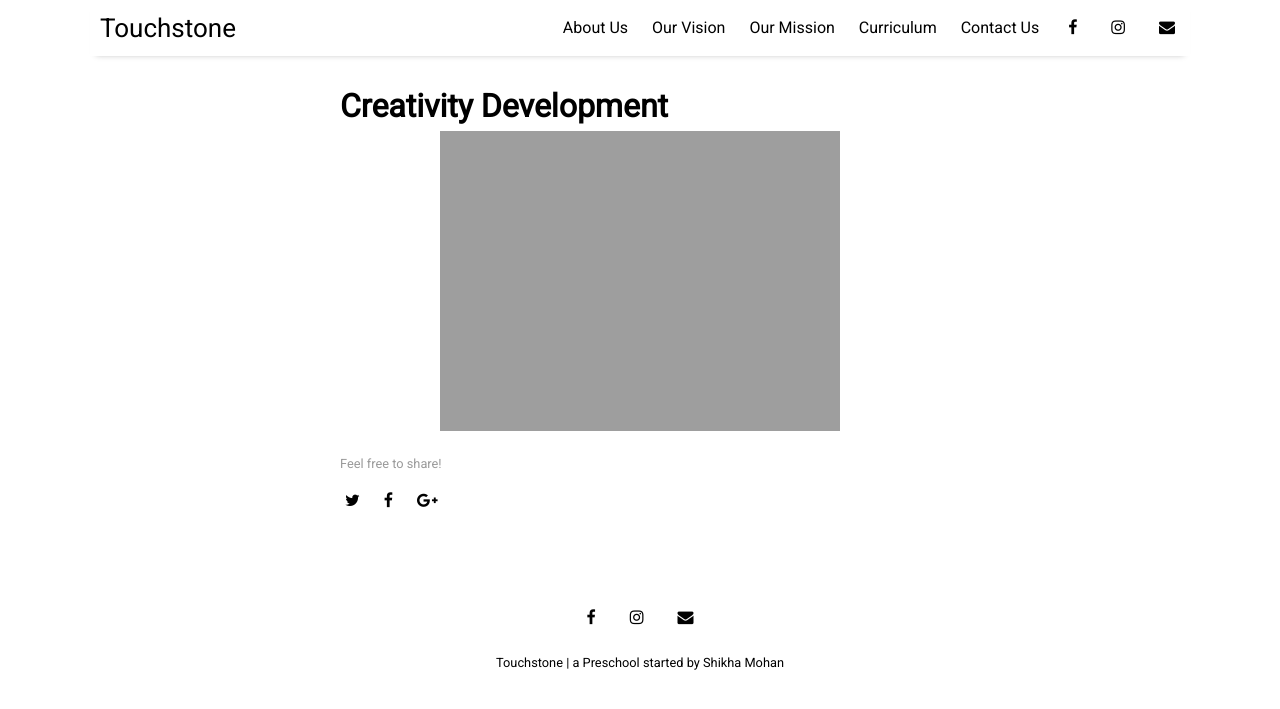
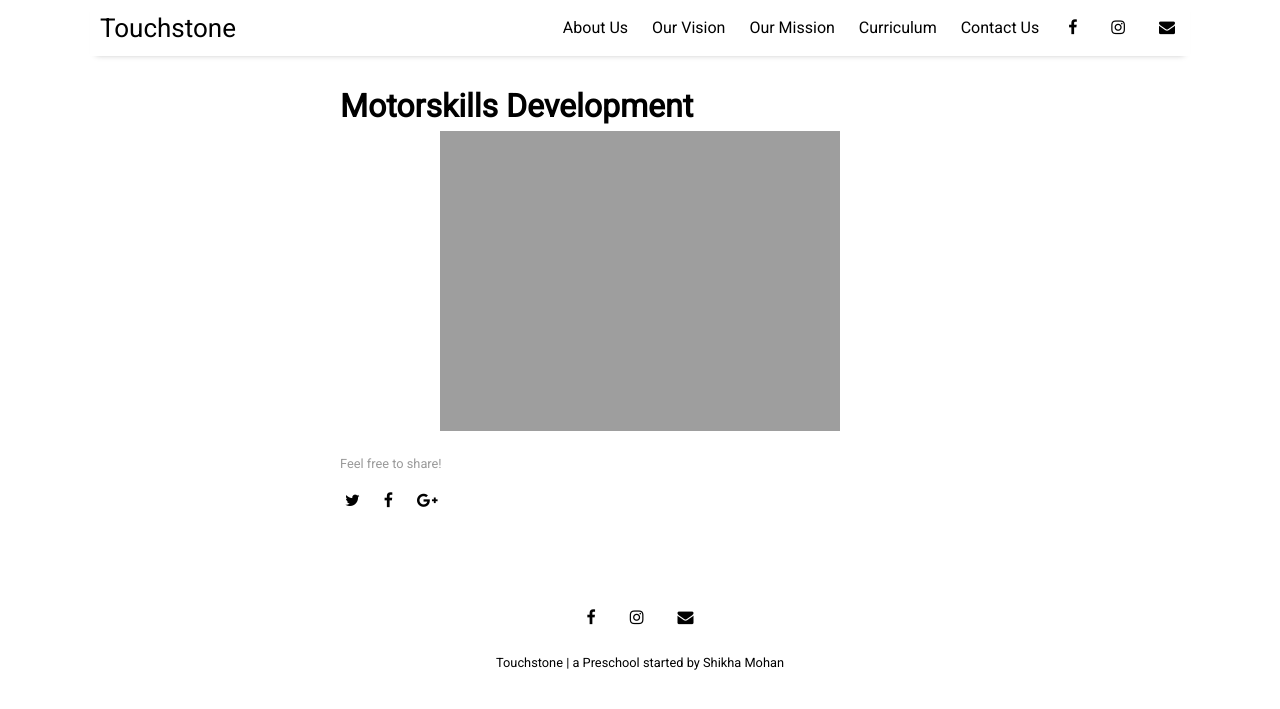
Before and after one commit to touchstonepreschool/touchstonepreschool.github.io, a Jekyll site: the page built from _posts/2016-04-04-about-the-author.md, in a window 1280 px wide. Shown: the top 709 px of the page. Built offline with Jekyll 4.4.1, drawn with Linux system fonts in a browser that asks for light colours; nearby versions of some CDN libraries; our own code applies the rules of GitHub Pages for plain Markdown files.

Commit message:
Update 2016-04-04-about-the-author.md

```diff
--- a/_posts/2016-04-04-about-the-author.md
+++ b/_posts/2016-04-04-about-the-author.md
@@ -1,4 +1,4 @@
 ---
-title: Creativity Development
-image: curriculum3.png
+title: Motorskills Development
+image: curriculum4.png
 ---
```
